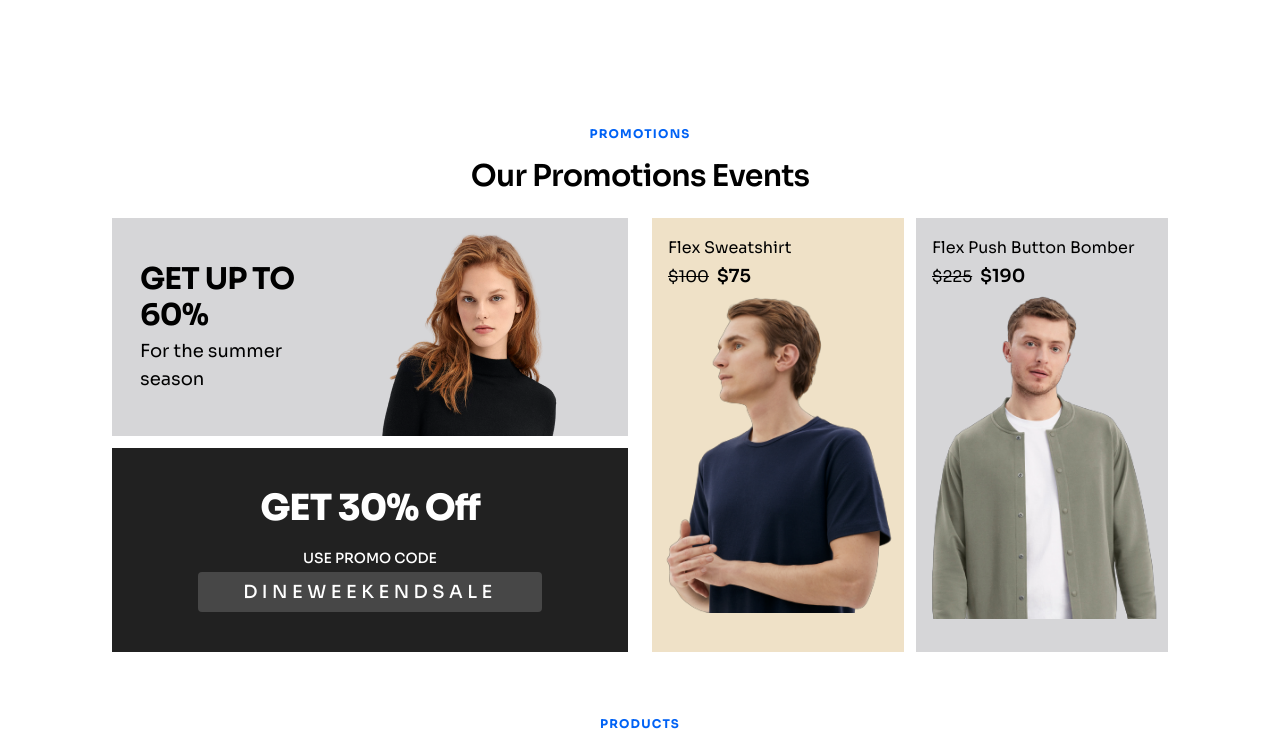
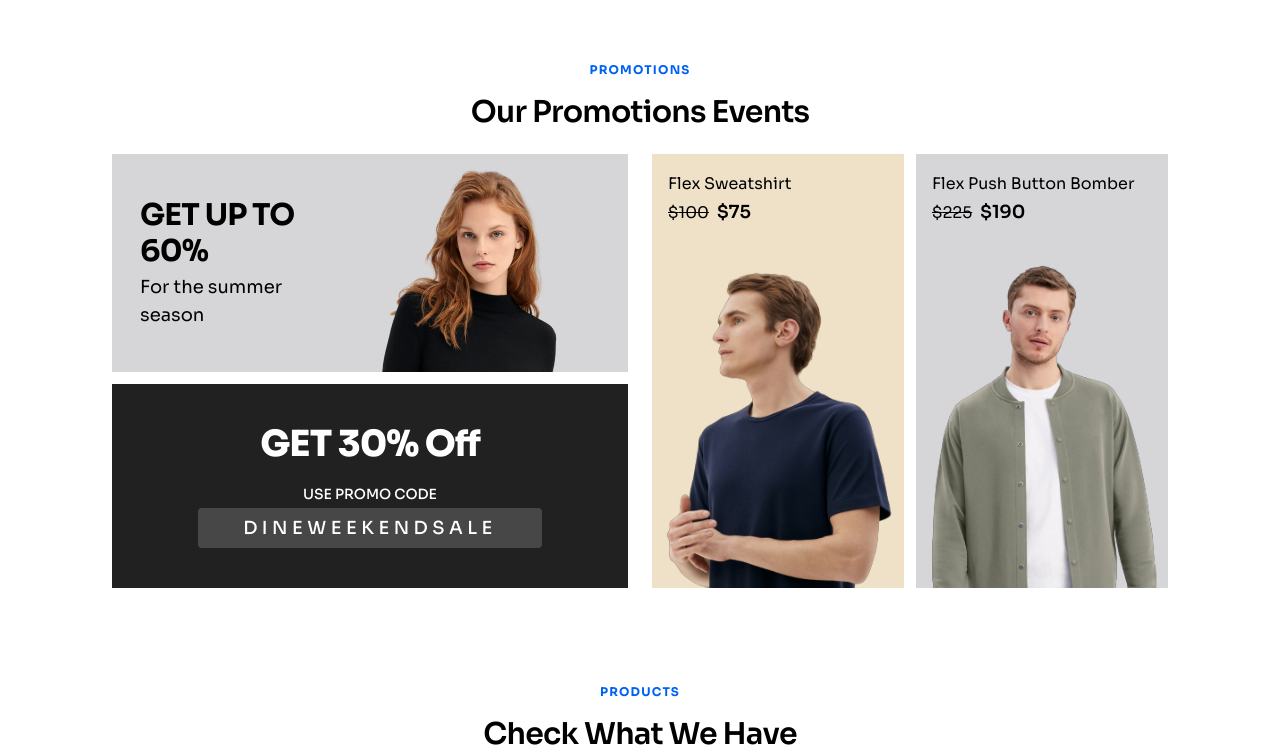
Before and after one commit to safeer5454/Hackathon-Panaverse, a Next.js app: page / in a window 1280 px wide. Shown: the part 740-1491 px from the top of the page. Built offline with nearby package versions, Linux system fonts and the light colour scheme.

Commit message:
chore:code refactoring

```diff
--- a/src/Component/Carousel.tsx
+++ b/src/Component/Carousel.tsx
@@ -5,11 +5,10 @@ import "slick-carousel/slick/slick-theme.css";
 
 const Carousel = () => {
   const settings = {
-    // dots: true, // Add dots navigation
-    infinite: true, // Allow infinite scrolling
-    speed: 500, // Animation speed in milliseconds
-    slidesToShow: 1, // Number of slides to show at a time
-    slidesToScroll: 1, // Number of slides to scroll at a time
+    infinite: true,
+    speed: 500,
+    slidesToShow: 1,
+    slidesToScroll: 1,
   };
 
   return (
--- a/src/Component/ProductCard.tsx
+++ b/src/Component/ProductCard.tsx
@@ -13,7 +13,7 @@ const ProductCard: React.FC<ProductCardProps> = ({ name, price, image }) => {
       <Image src={image} alt="product" width={380} height={400} />
       <div className="flex flex-col justify-center items-center pt-2">
         <h2 className=" text-lg font-semibold ">{name}</h2>
-        <span className="text-lg font-semibold ml-2 ">${price}</span>
+        <span className="text-lg font-semibold ml-2">${price}</span>
       </div>
     </div>
   );
--- a/src/Component/PromotionCard.tsx
+++ b/src/Component/PromotionCard.tsx
@@ -17,7 +17,9 @@ const PromotionCard: React.FC<PromotionCardProps> = ({
   image,
 }) => {
   return (
-    <div className={`bg-[${backgroundColor}] pt-4`}>
+    <div
+      className={`bg-[${backgroundColor}]  flex flex-col justify-between pt-4`}
+    >
       <div className="ml-4">
         <p className="leading-7 [&:not(:first-child)]:mt-6 text-black text-base font-normal ">
           {title}
--- a/src/app/category/[name]/page.tsx
+++ b/src/app/category/[name]/page.tsx
@@ -1,5 +1,6 @@
 import ProductCard from "@/Component/Product";
 import { products } from "@/constants";
+import { ProductDetail } from "@/types";
 import Link from "next/link";
 import React from "react";
 
@@ -15,7 +16,7 @@ const category: React.FC<categoryTypes> = ({ params }) => {
   );
   return (
     <div className="grid lg:grid-cols-4 md:grid-cols-2 sm:grid-cols-1 gap-11 my-14">
-      {categoryProduct.map((product, i) => (
+      {categoryProduct.map((product: ProductDetail, i) => (
         <Link href={`/products/${product.id}`} key={i}>
           <ProductCard
             image={product.image}
--- a/src/app/products/[id]/page.tsx
+++ b/src/app/products/[id]/page.tsx
@@ -1,6 +1,7 @@
 "use client";
 import { Button } from "@/Component/ui/button";
 import { products, sizes } from "@/constants";
+import { ProductDetail } from "@/types";
 import { ShoppingCartIcon } from "lucide-react";
 import Image, { StaticImageData } from "next/image";
 import React from "react";
@@ -11,7 +12,9 @@ type ProductDetailPageProps = {
 };
 
 const ProductDetailPage: React.FC<ProductDetailPageProps> = ({ params }) => {
-  const productDetail = products.find((product) => product.id === +params.id);
+  const productDetail: ProductDetail = products.find(
+    (product) => product.id === +params.id
+  ) as ProductDetail;
   const [selectedImage, setSelectedImage] = React.useState<StaticImageData>(
     productDetail?.image!
   );
@@ -28,7 +31,6 @@ const ProductDetailPage: React.FC<ProductDetailPageProps> = ({ params }) => {
                 <Image
                   key={i}
                   onMouseOver={() => setSelectedImage(img)}
-                  // className={`hover:${setImage(second)}`}
                   src={img}
                   height={100}
                   width={100}
--- a/src/constants/index.tsx
+++ b/src/constants/index.tsx
@@ -15,6 +15,7 @@ import eleven from "../../public/eleven.png";
 import header from "../../public/header.png";
 import s2 from "../../public/s2.png";
 import s3 from "../../public/s3.png";
+import { ProductDetail } from "@/types";
 
 export const promotionProduct = [
   {
@@ -22,7 +23,6 @@ export const promotionProduct = [
     oldPrice: 100.0,
     newPrice: 75.0,
     backgroundColor: "#EFE1C7",
-
     image: Event2,
   },
   {
@@ -34,7 +34,7 @@ export const promotionProduct = [
   },
 ];
 
-export const products = [
+export const products: ProductDetail[] = [
   {
     id: 1,
     name: "Brushed Raglan Sweatshirt",
--- /dev/null
+++ b/src/types/index.ts
@@ -0,0 +1,10 @@
+import Image, { StaticImageData } from "next/image";
+export type ProductDetail = {
+  id: number;
+  name: string;
+  tag: string;
+  price: string;
+  category: string;
+  image: StaticImageData;
+  extraImages: StaticImageData[];
+};
--- a/src/views/Products.tsx
+++ b/src/views/Products.tsx
@@ -43,7 +43,7 @@ const Products: React.FC<ProductsProps> = () => {
 
   return (
     <section>
-      <div className="flex flex-col items-center justify-center">
+      <div className="flex flex-col items-center justify-center pt-24">
         <p className="text-[#0062f5] font-bold text-xs tracking-wider">
           PRODUCTS
         </p>
--- a/src/views/Promotions.tsx
+++ b/src/views/Promotions.tsx
@@ -9,17 +9,17 @@ type PromotionsProps = {};
 
 const Promotions: React.FC<PromotionsProps> = () => {
   return (
-    <section className="py-16">
-      <div className="flex flex-col  items-center justify-center">
-        <p className="text-[#0062f5] font-bold text-xs tracking-wider">
+    <section className="">
+      <div className="flex flex-col ">
+        <p className="text-[#0062f5] text-center font-bold text-xs tracking-wider">
           PROMOTIONS
         </p>
-        <h2 className="scroll-m-20 pb-2 text-3xl font-semibold tracking-tight transition-colors first:mt-0 py-4">
+        <h2 className="scroll-m-20 pb-2 text-center text-3xl font-semibold tracking-tight transition-colors first:mt-0 py-4">
           Our Promotions Events
         </h2>
         <div className="flex flex-col lg:flex-row gap-6 pt-4">
           {/* left div */}
-          <div className="flex flex-col gap-3  justify-between flex-1">
+          <div className="flex flex-col gap-3  flex-1">
             <div className="bg-[#D6D6D8] flex flex-col sm:flex-row bg items-center px-3">
               <div className="flex flex-col   p-4">
                 <h3 className="scroll-m-20 text-3xl font-bold tracking-tight">
```
